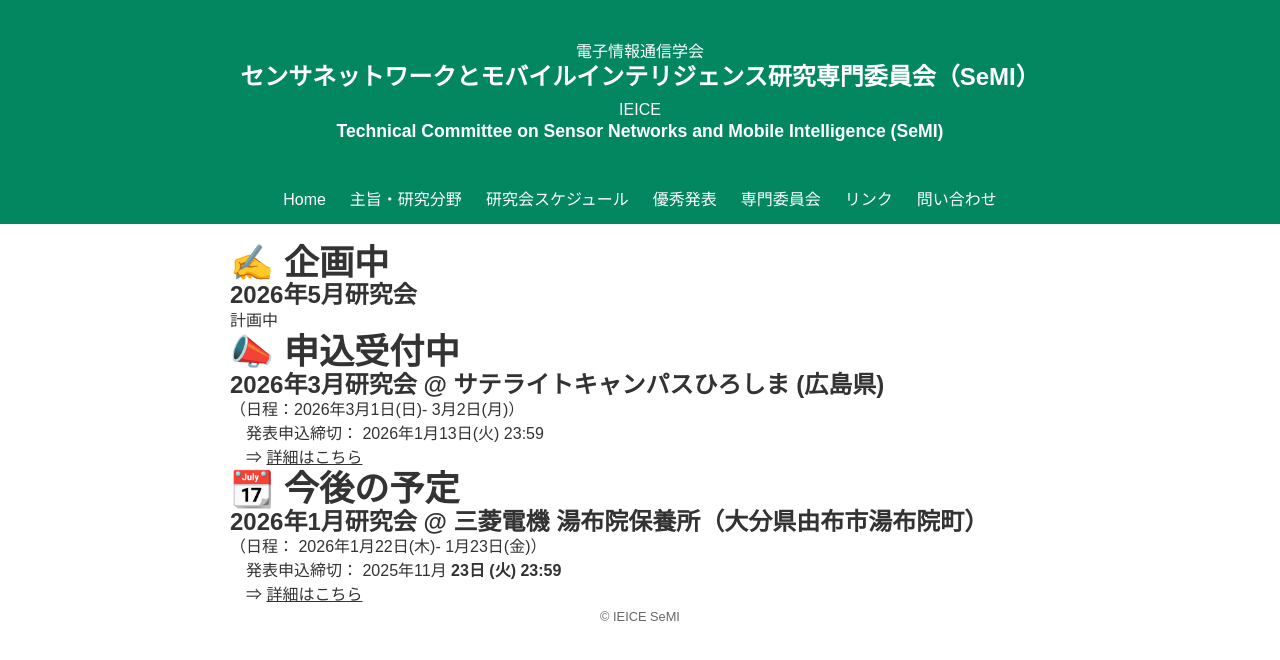
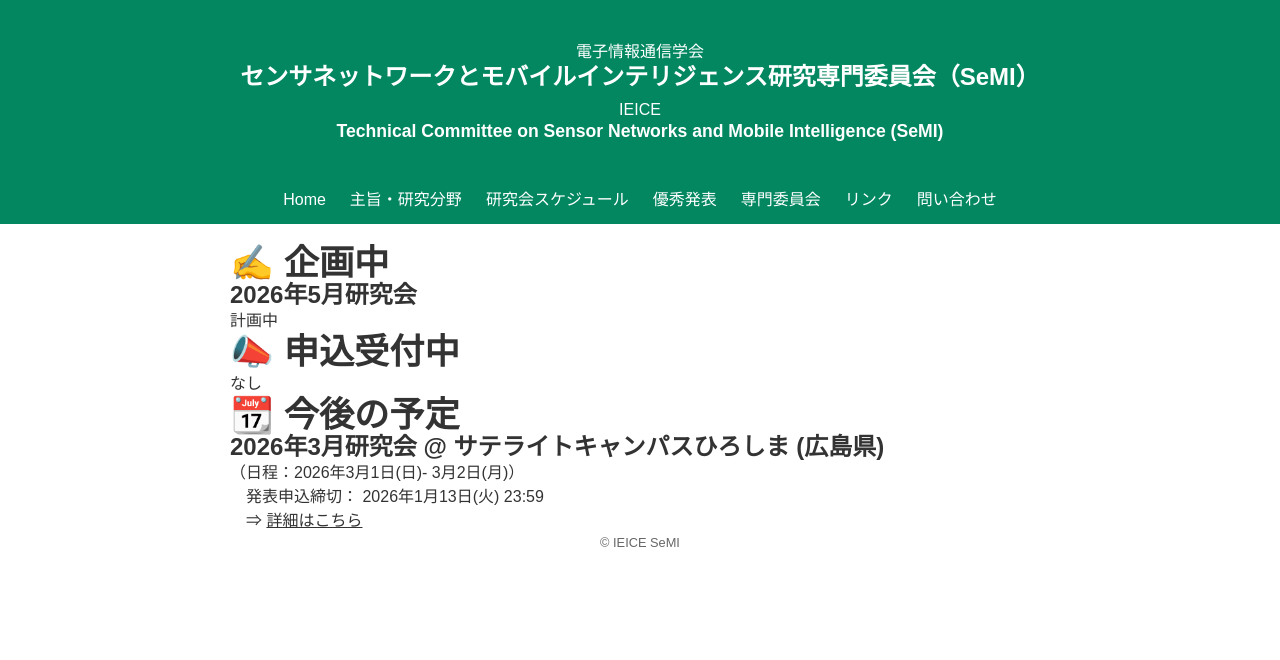
Before and after one commit to IEICE-SeMI/ieice-semi.github.io, a Jekyll site: the page built from docs/_posts/2000-01-01-announce.md, in a window 1280 px wide. Shown: the top 660 px of the page. Built offline with Jekyll 4.4.1, drawn with Linux system fonts in a browser that asks for light colours.

```diff
--- a/docs/_posts/2000-01-01-announce.md
+++ b/docs/_posts/2000-01-01-announce.md
@@ -11,14 +11,11 @@ categories: announce
 
 # 📣 申込受付中
 
+なし
+
+# 📆 今後の予定
+
 ## 2026年3月研究会 @ サテライトキャンパスひろしま (広島県)
 （日程：2026年3月1日(日)- 3月2日(月)）
 　発表申込締切： 2026年1月13日(火) 23:59
 　⇒ [詳細はこちら](./posts/202603/)
-
-# 📆 今後の予定
-
-## 2026年1月研究会 @ 三菱電機 湯布院保養所（大分県由布市湯布院町）
-（日程： 2026年1月22日(木)- 1月23日(金)）
-　発表申込締切： 2025年11月 **23日 (火) 23:59**
-　⇒ [詳細はこちら](./posts/202601/)
```
Also changed, not shown: docs/_posts/2026-03-01-conf.md (+1 -1 lines).
